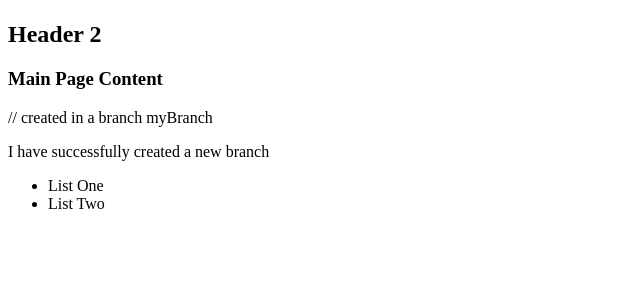
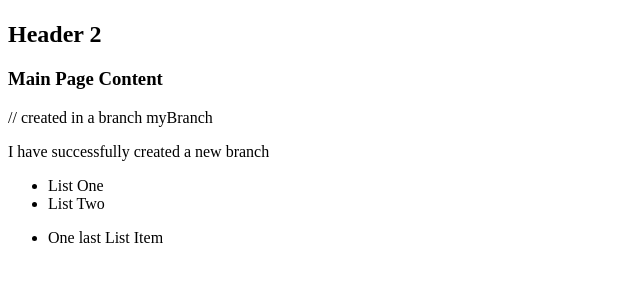
Before and after one commit to Mo-Get/Repo-local, a plain HTML site: page Repo-local/index.html in a window 1280 px wide. Shown: the part 59-340 px from the top of the page, without its empty margins (0-640 px from the left). Drawn offline with Linux system fonts and the light colour scheme.

Commit message:
Update index.html
added the more list

```diff
--- a/Repo-local/index.html
+++ b/Repo-local/index.html
@@ -16,5 +16,9 @@
         <li>List Two</li>
     </ul>
 
+    <ul>
+        <li>One last List Item</li>
+    </ul>
+
 </body>
 </html>
```
